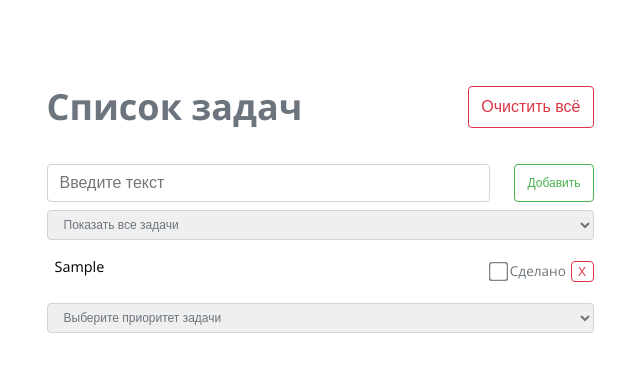
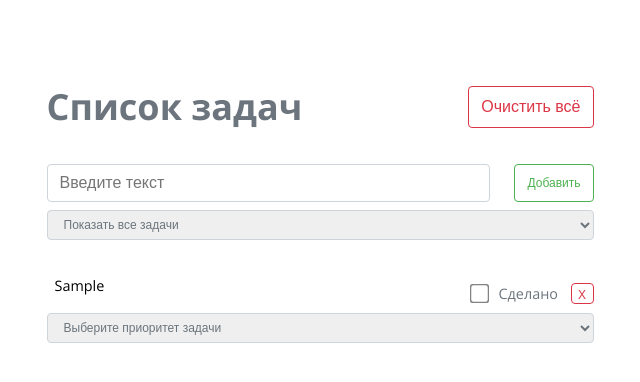
Before and after one commit to Melderey/To-Do-Creative, a React (Create React App) app: page / in a window 1280 px wide. Both pictures are taken after typing "Sample" into the empty fields and a click on the button "Добавить". Shown: the top 382 px of the page, without its empty margins (320-960 px from the left). Built offline with nearby package versions, Linux system fonts and the light colour scheme.

Commit message:
Refactor visual style

```diff
--- a/src/components/RenderSelectTasks/RenderSelectTasks.css
+++ b/src/components/RenderSelectTasks/RenderSelectTasks.css
@@ -15,6 +15,7 @@
   border: 1px solid #ced4da;
   border-radius: 0.25rem;
   margin-top: 0.5rem;
+  margin-bottom: 2.2rem;
   outline-color: #5f93e0;
 }
 
--- a/src/components/RenderTasks/RenderTasks.css
+++ b/src/components/RenderTasks/RenderTasks.css
@@ -38,9 +38,6 @@
 
 .task-text {
   text-align: justify;
-  font-size:0.9rem;
-  margin-right: 0.5rem;
-  margin-left: 0.5rem;
-  margin-top: 1rem;
-  margin-bottom: 0;
+  font-size: 0.9rem;
+  margin: 0 0.5rem;
 }
--- a/src/components/RenderTasks/RenderTasks.jsx
+++ b/src/components/RenderTasks/RenderTasks.jsx
@@ -32,7 +32,7 @@ export default class RenderTasks extends React.Component {
                   checked={checkboxActive}
                   onChange={() => handlerCheckboxActivate(id)}
                 />
-                <p>Сделано</p>
+                <p className="task-text">Сделано</p>
                 <button
                   className="button-remove"
                   onClick={() => handlerRemoveTask(id)}
```
